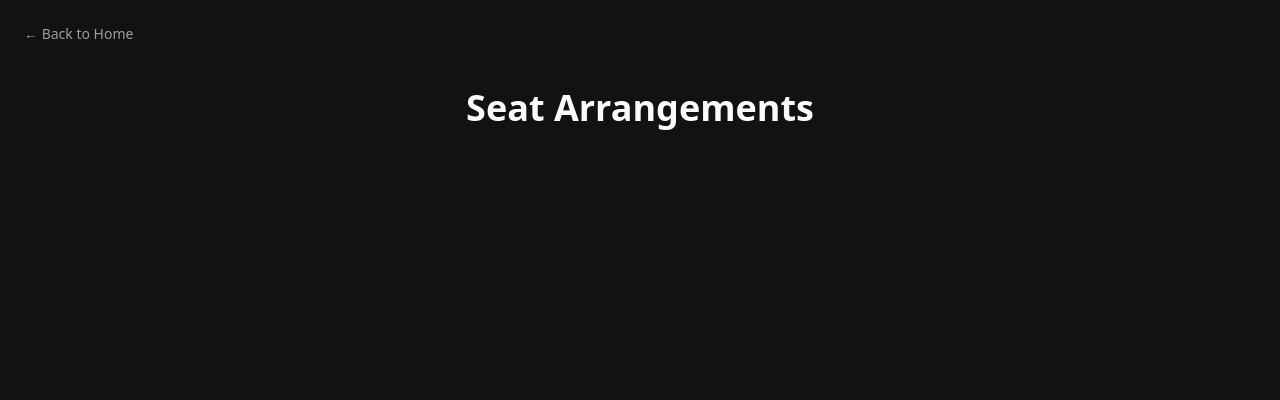
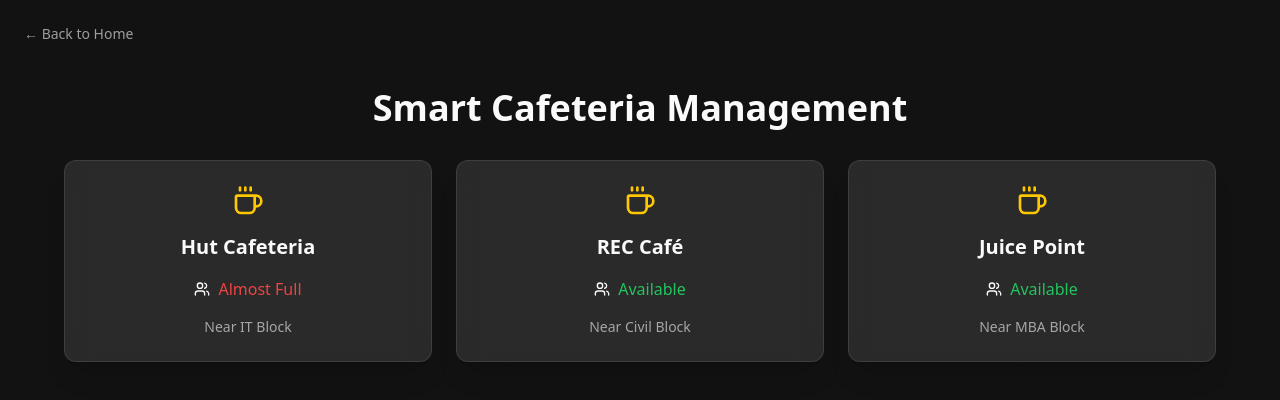
Before and after one commit to narasimhan-lakshmi/Hall-Tracker, a React (Vite) app: page /seat-arrangements in a window 1280 px wide. Shown: the top 400 px of the page. Built offline with nearby package versions, Linux system fonts and the light colour scheme.

Commit message:
Implement core application features
Implement smart maps, cafeteria management, and hall allocation features for the REC Tracker application.

```diff
--- a/src/index.css
+++ b/src/index.css
@@ -1,3 +1,4 @@
+
 @tailwind base;
 @tailwind components;
 @tailwind utilities;
@@ -39,21 +40,6 @@
   }
 }
 
-.fade-enter {
-  opacity: 0;
-}
-.fade-enter-active {
-  opacity: 1;
-  transition: opacity 300ms ease-in;
-}
-.fade-exit {
-  opacity: 1;
-}
-.fade-exit-active {
-  opacity: 0;
-  transition: opacity 300ms ease-in;
-}
-
 .glass-card {
   @apply bg-opacity-10 backdrop-blur-md bg-white border border-white/10 shadow-xl;
 }
@@ -74,5 +60,21 @@
   @apply flex flex-col items-center justify-center px-8 py-6 rounded-xl text-lg font-medium
          transition-all duration-300 bg-secondary text-secondary-foreground
          hover:bg-secondary/90 active:scale-95 focus:outline-none focus:ring-2
-         focus:ring-ring focus:ring-offset-2 w-full;
+         focus:ring-ring focus:ring-offset-2 w-full hover:bg-white/5
+         border border-white/10 backdrop-blur-md;
 }
+
+.fade-enter {
+  opacity: 0;
+}
+.fade-enter-active {
+  opacity: 1;
+  transition: opacity 300ms ease-in;
+}
+.fade-exit {
+  opacity: 1;
+}
+.fade-exit-active {
+  opacity: 0;
+  transition: opacity 300ms ease-in;
+}
--- a/src/pages/Home.tsx
+++ b/src/pages/Home.tsx
@@ -2,7 +2,7 @@
 import { useState } from 'react';
 import { useNavigate } from 'react-router-dom';
 import { motion } from 'framer-motion';
-import { Map, Grid, CalendarDays } from 'lucide-react';
+import { Map, Grid, Coffee } from 'lucide-react';
 
 const departments = ['IT', 'CSE', 'ECE'];
 const years = [1, 2, 3, 4];
@@ -39,8 +39,8 @@ const Home = () => {
           className="feature-button"
           onClick={() => navigate('/seat-arrangements')}
         >
-          <CalendarDays className="w-6 h-6 mb-2" />
-          Seat Arrangements
+          <Coffee className="w-6 h-6 mb-2" />
+          Smart Cafeteria
         </motion.button>
         <motion.button
           whileHover={{ scale: 1.05 }}
@@ -49,7 +49,7 @@ const Home = () => {
           onClick={() => navigate('/map-tracking')}
         >
           <Map className="w-6 h-6 mb-2" />
-          Map Tracking
+          Smart Navigation
         </motion.button>
       </div>
     </motion.div>
@@ -118,11 +118,11 @@ const Home = () => {
   );
 
   return (
-    <div className="min-h-screen flex flex-col items-center justify-center p-6">
+    <div className="min-h-screen flex flex-col items-center justify-center p-6 bg-gradient-to-b from-background to-background/90">
       <motion.h1
         initial={{ opacity: 0, y: -20 }}
         animate={{ opacity: 1, y: 0 }}
-        className="text-4xl md:text-5xl font-bold mb-12 text-center"
+        className="text-4xl md:text-5xl font-bold mb-12 text-center bg-clip-text text-transparent bg-gradient-to-r from-primary to-primary/80"
       >
         REC Tracker
       </motion.h1>
--- a/src/pages/MapTracking.tsx
+++ b/src/pages/MapTracking.tsx
@@ -1,12 +1,24 @@
 
 import { motion } from 'framer-motion';
 import { useNavigate } from 'react-router-dom';
+import { MapPin, Navigation2 } from 'lucide-react';
+import { useState } from 'react';
+
+const locations = [
+  { id: 1, name: 'MBA Block', directions: ['Exit main gate', 'Turn right', 'Walk 200m', 'MBA Block on your left'] },
+  { id: 2, name: 'IT Block', directions: ['Exit main gate', 'Turn left', 'Walk 150m', 'IT Block on your right'] },
+  { id: 3, name: 'Civil Block', directions: ['From main gate', 'Go straight', 'Walk 300m', 'Civil Block ahead'] },
+  { id: 4, name: 'Mechanical Block', directions: ['From main gate', 'Go straight', 'Turn right at junction', 'Walk 200m'] },
+  { id: 5, name: 'R&D Block', directions: ['Exit main gate', 'Turn right', 'Walk 400m', 'R&D Block on right'] },
+  { id: 6, name: 'Auditorium', directions: ['From main gate', 'Turn left', 'Walk 250m', 'Auditorium on left'] },
+];
 
 const MapTracking = () => {
   const navigate = useNavigate();
+  const [selectedLocation, setSelectedLocation] = useState<typeof locations[0] | null>(null);
 
   return (
-    <div className="min-h-screen flex flex-col items-center p-6">
+    <div className="min-h-screen flex flex-col items-center p-6 bg-gradient-to-b from-background to-background/90">
       <motion.button
         initial={{ opacity: 0 }}
         animate={{ opacity: 1 }}
@@ -21,10 +33,51 @@ const MapTracking = () => {
         animate={{ opacity: 1, y: 0 }}
         className="max-w-6xl w-full mt-16"
       >
-        <h1 className="text-3xl md:text-4xl font-bold mb-2 text-center">
-          Map Tracking
+        <h1 className="text-3xl md:text-4xl font-bold mb-8 text-center">
+          Smart Maps & Navigation
         </h1>
-        {/* Add your existing Map Tracking code here */}
+
+        <div className="grid grid-cols-1 md:grid-cols-2 lg:grid-cols-3 gap-6 mb-8">
+          {locations.map((location) => (
+            <motion.button
+              key={location.id}
+              whileHover={{ scale: 1.03 }}
+              whileTap={{ scale: 0.98 }}
+              onClick={() => setSelectedLocation(location)}
+              className="glass-card p-6 rounded-xl flex flex-col items-center gap-4 hover:bg-white/5 transition-colors"
+            >
+              <MapPin className="w-8 h-8 text-primary" />
+              <h3 className="text-xl font-semibold">{location.name}</h3>
+              <p className="text-sm text-foreground/60">Click for directions</p>
+            </motion.button>
+          ))}
+        </div>
+
+        {selectedLocation && (
+          <motion.div
+            initial={{ opacity: 0, y: 20 }}
+            animate={{ opacity: 1, y: 0 }}
+            className="glass-card p-8 rounded-xl mt-8"
+          >
+            <div className="flex items-center gap-4 mb-6">
+              <Navigation2 className="w-8 h-8 text-primary" />
+              <h2 className="text-2xl font-semibold">Directions to {selectedLocation.name}</h2>
+            </div>
+            <ol className="list-decimal list-inside space-y-4">
+              {selectedLocation.directions.map((direction, index) => (
+                <motion.li
+                  key={index}
+                  initial={{ opacity: 0, x: -20 }}
+                  animate={{ opacity: 1, x: 0 }}
+                  transition={{ delay: index * 0.1 }}
+                  className="text-lg text-foreground/80"
+                >
+                  {direction}
+                </motion.li>
+              ))}
+            </ol>
+          </motion.div>
+        )}
       </motion.div>
     </div>
   );
--- a/src/pages/SeatArrangements.tsx
+++ b/src/pages/SeatArrangements.tsx
@@ -1,12 +1,55 @@
 
 import { motion } from 'framer-motion';
 import { useNavigate } from 'react-router-dom';
+import { Coffee, Users, ArrowRight } from 'lucide-react';
+import { useState } from 'react';
+
+const cafeterias = [
+  {
+    id: 1,
+    name: 'Hut Cafeteria',
+    capacity: 100,
+    currentOccupancy: 95,
+    location: 'Near IT Block',
+    alternativeSuggestion: 'REC Café'
+  },
+  {
+    id: 2,
+    name: 'REC Café',
+    capacity: 80,
+    currentOccupancy: 45,
+    location: 'Near Civil Block',
+    alternativeSuggestion: 'Juice Point'
+  },
+  {
+    id: 3,
+    name: 'Juice Point',
+    capacity: 50,
+    currentOccupancy: 20,
+    location: 'Near MBA Block',
+    alternativeSuggestion: 'Hut Cafeteria'
+  }
+];
 
 const SeatArrangements = () => {
   const navigate = useNavigate();
+  const [selectedCafeteria, setSelectedCafeteria] = useState<typeof cafeterias[0] | null>(null);
+
+  const getOccupancyColor = (percentage: number) => {
+    if (percentage > 90) return 'text-red-500';
+    if (percentage > 70) return 'text-yellow-500';
+    return 'text-green-500';
+  };
+
+  const getOccupancyText = (cafeteria: typeof cafeterias[0]) => {
+    const percentage = (cafeteria.currentOccupancy / cafeteria.capacity) * 100;
+    if (percentage > 90) return 'Almost Full';
+    if (percentage > 70) return 'Moderately Busy';
+    return 'Available';
+  };
 
   return (
-    <div className="min-h-screen flex flex-col items-center p-6">
+    <div className="min-h-screen flex flex-col items-center p-6 bg-gradient-to-b from-background to-background/90">
       <motion.button
         initial={{ opacity: 0 }}
         animate={{ opacity: 1 }}
@@ -21,10 +64,69 @@ const SeatArrangements = () => {
         animate={{ opacity: 1, y: 0 }}
         className="max-w-6xl w-full mt-16"
       >
-        <h1 className="text-3xl md:text-4xl font-bold mb-2 text-center">
-          Seat Arrangements
+        <h1 className="text-3xl md:text-4xl font-bold mb-8 text-center">
+          Smart Cafeteria Management
         </h1>
-        {/* Add your existing Seat Arrangements code here */}
+
+        <div className="grid grid-cols-1 md:grid-cols-3 gap-6 mb-8">
+          {cafeterias.map((cafeteria) => (
+            <motion.button
+              key={cafeteria.id}
+              whileHover={{ scale: 1.03 }}
+              whileTap={{ scale: 0.98 }}
+              onClick={() => setSelectedCafeteria(cafeteria)}
+              className="glass-card p-6 rounded-xl flex flex-col items-center gap-4 hover:bg-white/5 transition-colors"
+            >
+              <Coffee className="w-8 h-8 text-primary" />
+              <h3 className="text-xl font-semibold">{cafeteria.name}</h3>
+              <div className="flex items-center gap-2">
+                <Users className="w-4 h-4" />
+                <span className={getOccupancyColor((cafeteria.currentOccupancy / cafeteria.capacity) * 100)}>
+                  {getOccupancyText(cafeteria)}
+                </span>
+              </div>
+              <p className="text-sm text-foreground/60">{cafeteria.location}</p>
+            </motion.button>
+          ))}
+        </div>
+
+        {selectedCafeteria && (
+          <motion.div
+            initial={{ opacity: 0, y: 20 }}
+            animate={{ opacity: 1, y: 0 }}
+            className="glass-card p-8 rounded-xl mt-8"
+          >
+            <div className="flex flex-col items-center gap-6">
+              <h2 className="text-2xl font-semibold">{selectedCafeteria.name} Status</h2>
+
+              <div className="flex flex-col items-center gap-2">
+                <p className="text-lg">
+                  Current Occupancy: {selectedCafeteria.currentOccupancy} / {selectedCafeteria.capacity}
+                </p>
+                <div className="w-64 h-3 bg-secondary rounded-full overflow-hidden">
+                  <div
+                    className="h-full bg-primary transition-all duration-500"
+                    style={{
+                      width: `${(selectedCafeteria.currentOccupancy / selectedCafeteria.capacity) * 100}%`
+                    }}
+                  />
+                </div>
+              </div>
+
+              {selectedCafeteria.currentOccupancy / selectedCafeteria.capacity > 0.9 && (
+                <motion.div
+                  initial={{ opacity: 0, scale: 0.9 }}
+                  animate={{ opacity: 1, scale: 1 }}
+                  className="flex items-center gap-4 text-primary"
+                >
+                  <p className="text-lg">Suggested Alternative:</p>
+                  <ArrowRight className="w-5 h-5" />
+                  <p className="text-lg font-semibold">{selectedCafeteria.alternativeSuggestion}</p>
+                </motion.div>
+              )}
+            </div>
+          </motion.div>
+        )}
       </motion.div>
     </div>
   );
```
